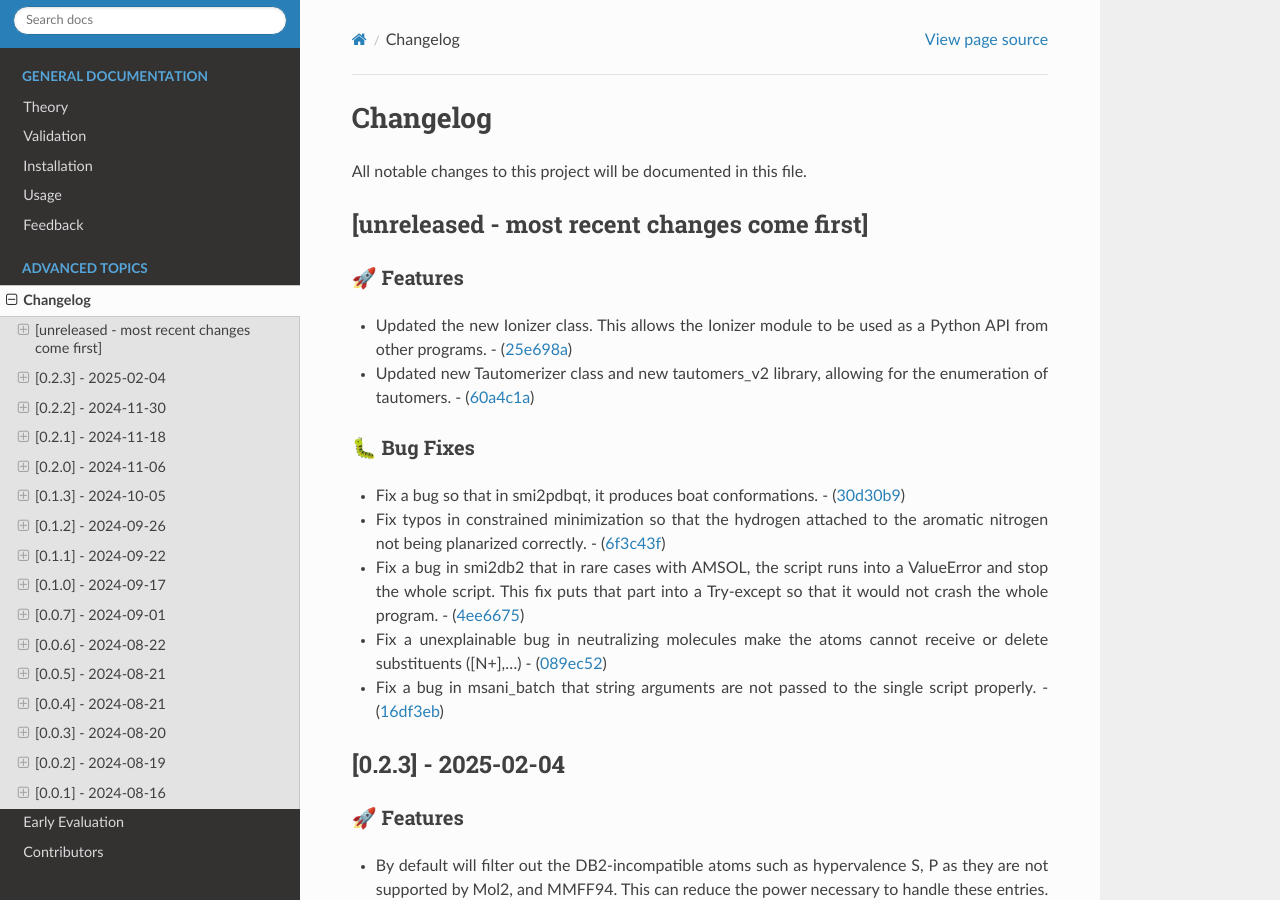
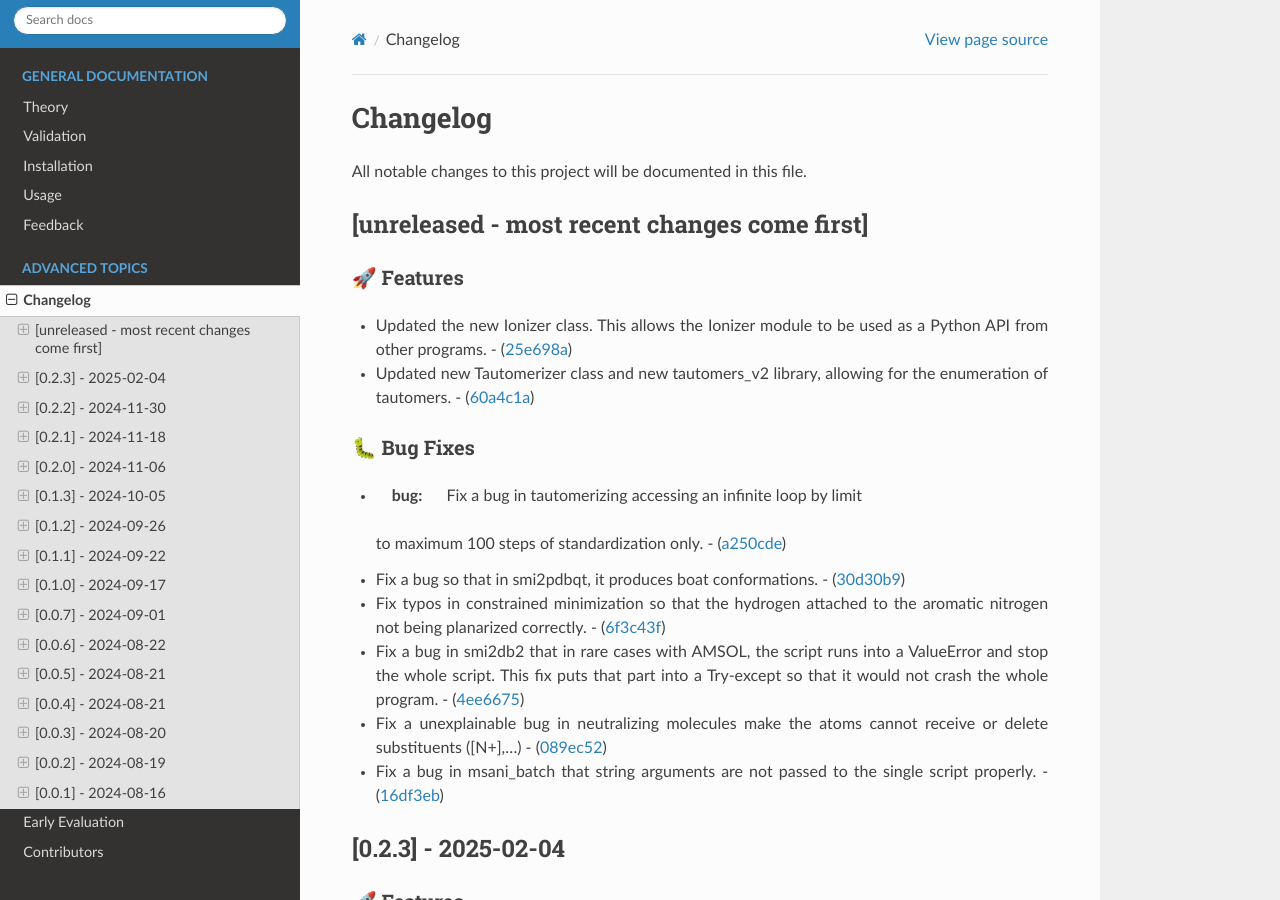
Before and after one commit to phonglam3103/msani-readthedocs, a Sphinx documentation site: the page built from docs/source/changes.rst, in a window 1280 px wide and 900 px high. Built offline with Sphinx 7.4.7 and the Read the Docs theme 3.1.0, drawn with Linux system fonts in a browser that asks for light colours; formulas are drawn with MathJax 3.

Commit message:
Update changes.rst from the software repository

```diff
--- a/docs/source/changes.rst
+++ b/docs/source/changes.rst
@@ -19,6 +19,9 @@ All notable changes to this project will be documented in this file.
 🐛 Bug Fixes
 ~~~~~~~~~~~~
 
+-  :bug: Fix a bug in tautomerizing accessing an infinite loop by limit
+   to maximum 100 steps of standardization only. -
+   (`a250cde <https://github.com/phonglam3103/MolSanitizer/commit/a250cded2d20908f8ca43a8f61a3dc85d1f5f034>`__)
 -  Fix a bug so that in smi2pdbqt, it produces boat conformations. -
    (`30d30b9 <https://github.com/phonglam3103/MolSanitizer/commit/30d30b98429d735e99e70664db8de2d8831b9cec>`__)
 -  Fix typos in constrained minimization so that the hydrogen attached
```
